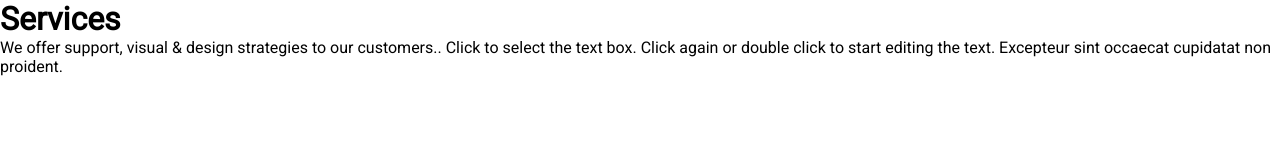
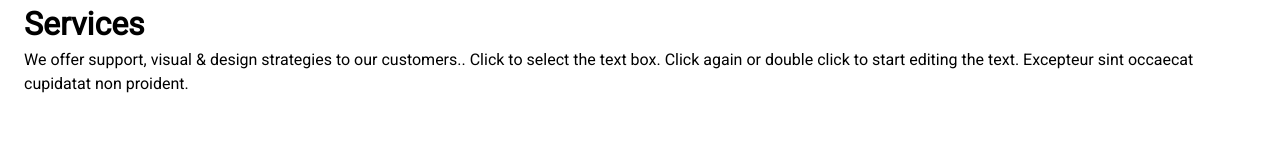
Before and after one commit to sheronimo/clone-nicepage1144355, a plain HTML site: page index.html in a window 1280 px wide. Drawn offline with Linux system fonts and the light colour scheme.

Commit message:
utility classes

```diff
--- a/style.css
+++ b/style.css
@@ -18,4 +18,14 @@
 html,
 body {
 	font-family: 'Roboto', sans-serif;
+	line-height: 1.5;
 }
+
+/* Utilities */
+.container {
+	max-width: var(--max-width);
+	margin: auto;
+	padding: 0 1.5rem;
+}
+
+}
```
